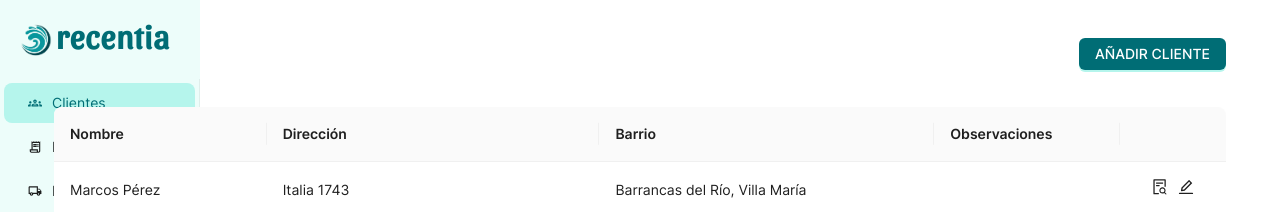
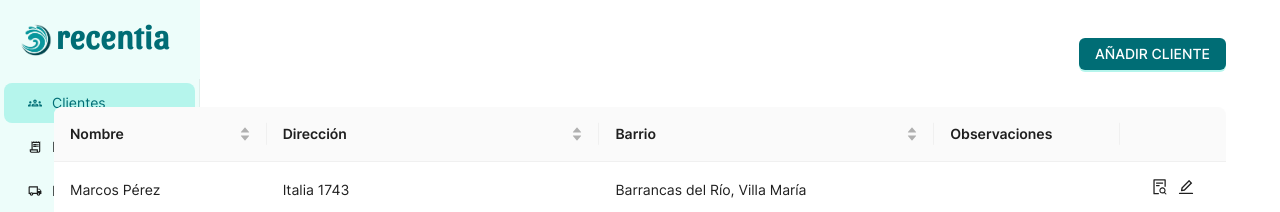
Before and after one commit to TomySanchez/lnz10_recentia-project, a React (Vite) app: page /clientes in a window 1280 px wide. Shown: the top 212 px of the page. Built offline with nearby package versions, Linux system fonts and the light colour scheme; sample sign-in values are in the browser's storage.

Commit message:
feat[clientes]: Orden de tabla de clientes

```diff
--- a/src/pages/clientes/components/ClientesTable.jsx
+++ b/src/pages/clientes/components/ClientesTable.jsx
@@ -10,18 +10,23 @@ export const ClientesTable = ({ onInfo, onEdit }) => {
   const clientesColumns = [
     {
       dataIndex: 'nombre',
-      title: 'Nombre'
+      title: 'Nombre',
+      sorter: (rowA, rowB) => rowA.nombre.localeCompare(rowB.nombre)
     },
     {
       dataIndex: 'idDireccion',
       title: 'Dirección',
-      render: (_, record) => formatDireccion(record.direccion)
+      render: (_, record) => formatDireccion(record.direccion),
+      sorter: (rowA, rowB) =>
+        rowA.direccion.calle.localeCompare(rowB.direccion.calle)
     },
     {
       dataIndex: 'barrio',
       title: 'Barrio',
       render: (_, record) =>
-        `${record.barrio.nombre}, ${record.localidad.nombre}`
+        `${record.barrio.nombre}, ${record.localidad.nombre}`,
+      sorter: (rowA, rowB) =>
+        rowA.barrio.nombre.localeCompare(rowB.barrio.nombre)
     },
     {
       dataIndex: 'observaciones',
```
